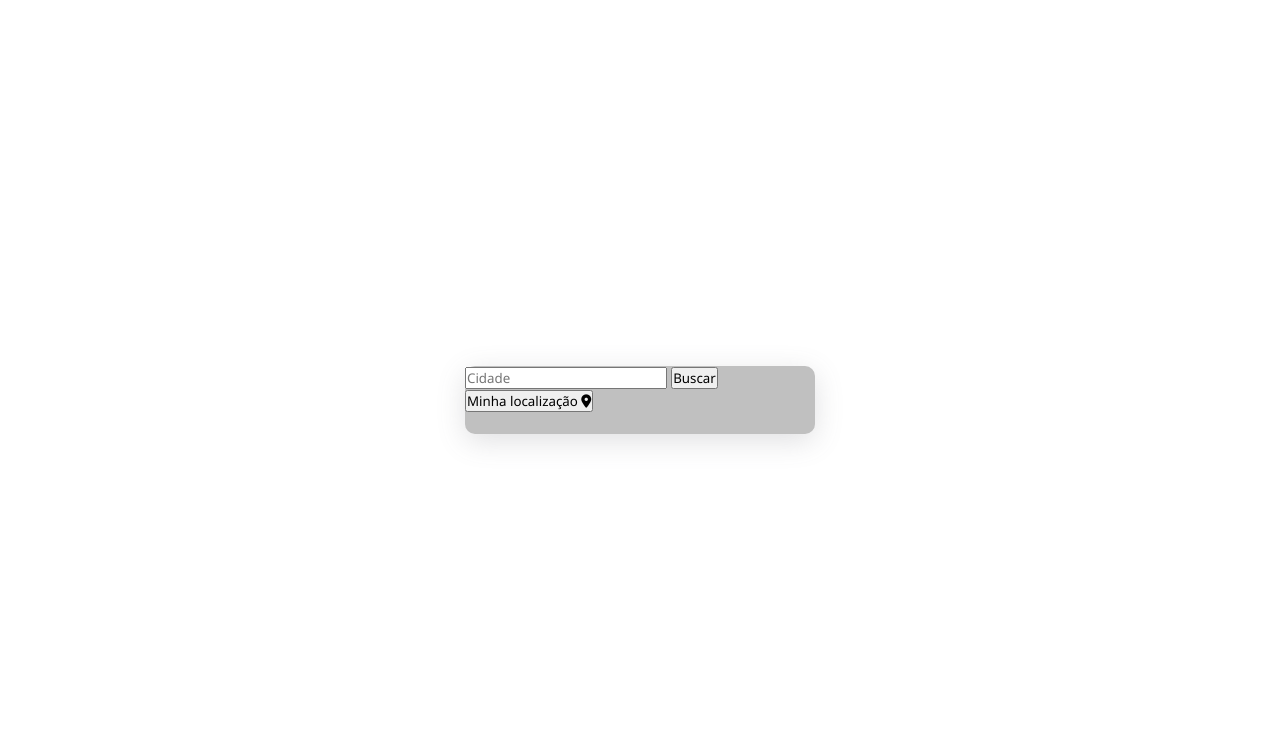
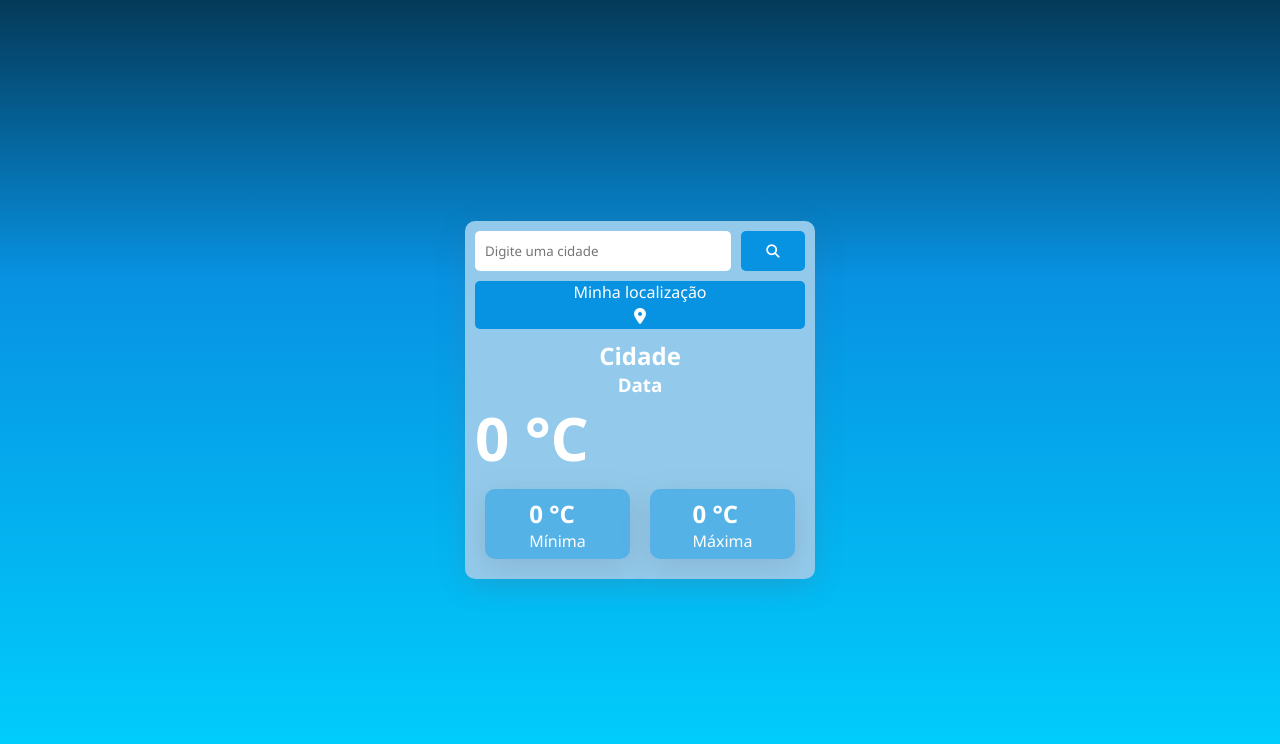
Before and after one commit to lucas-sj/myWeather, a plain HTML site: page index.html in a window 1280 px wide. Drawn offline with nearby package versions, Linux system fonts and the light colour scheme.

Commit message:
Adjusting the page style

```diff
--- a/index.html
+++ b/index.html
@@ -9,37 +9,50 @@
 </head>
 <body>
     <div class="main_content">
-        <header><!-- Conteudo com as informações de manhã, tarde e noite -->
-            <div>
+        <div><!-- Conteudo com as informações de manhã, tarde e noite -->
+            <div class="externalSearch">
+                <input type="text" placeholder="Digite uma cidade" id="externalCity">
+                <button id="getExternalLocation"><i class="fa-solid fa-magnifying-glass"></i></button>
+            </div>
+            <div class="mySearch">
                 <div>
-                    <input type="text" placeholder="Cidade" id="externalCity">
-                    <button id="getExternalLocation">Buscar</button>
-                </div>
-                <div>
-                    <button id="getMyLocation">Minha localização <i class="fa-solid fa-location-dot"></i></button>
+                    <div>
+                        <div id="getMyLocation">Minha localização</div>
+                        <div id="iconMyLocation"><i class="fa-solid fa-location-dot"></i></div>
+                    </div>
                 </div>
             </div>
-        </header>
+        </div>
         <section class="content">
-            <div><!-- Conteudo da cidade, dia em numero dia em segunda,terça... e mes -->
-                <div>
-                    <p id="location"></p>
+
+            <div id="sMyCity"><!-- Conteudo da cidade, dia em numero dia em segunda,terça... e mes -->
+                <div><h1 id="location">Cidade</h1></div>
+            </div>
+            <div id="sMyDate">
+                <div><h3 id="currentDate">Data</h3></div>
+            </div>
+
+            <div><!-- Temperatura em graus e icone dependendo do clima-->
+                <div class="mainTemp">
+                    <div><p id="temperatura">0 °C</p></div>
+                    <div><img src="" id="icon_weather"></div>
+                    <p id="description"></p>
                 </div>
-                <div></div>
-            </div>
-            <div>
-                <div><!-- Temperatura em graus e icone dependendo do clima-->
-                    <div>
-                        <h1 id="temperatura"></h1>
-                        <h2 id="temperatura_min"></h2>
-                        <h3 id="temperatura_max"></h3>
+                <div class="nextTemp">
+                    <div class="tempView">
+                        <div>
+                            <h2 id="temperatura_min">0 °C</h2>
+                            <div>Mínima</div>
+                        </div>
                     </div>
-                    <div>
-                        <img src="" id="icon_weather">
+                    <div class="tempView">
+                        <div>
+                            <h2 id="temperatura_max">0 °C</h2>
+                            <div>Máxima</div>
+                        </div>
                     </div>
                 </div>
                 <div><!-- Informação se está com nuvem ou insolarado -->
-                    <label id="description"></label>
                 </div>
                 <div>
                     <p id="humidity"></p>
--- a/scripts.js
+++ b/scripts.js
@@ -4,6 +4,7 @@ const api_key = '3c98783f23b44423d06cd3607435ce4c';
 const btExternalLocation = document.querySelector("#getExternalLocation")
 const btGetMyLocation = document.querySelector("#getMyLocation");
 const txtExternalCity = document.querySelector("#externalCity");
+const currentDate = document.querySelector("#currentDate");
 
 const locationParagraph = document.getElementById('location');
 const iconWeather = document.getElementById('icon_weather');
@@ -32,7 +33,17 @@ function callWeatherAPI(url){
         description.textContent = data.weather[0].description;
         humidity.textContent = `${data.main.humidity}%`
         speed.textContent = `${data.wind.speed} km/h`
-        console.log(data);
+        // console.log(data);
+        const currentDate = document.querySelector("#currentDate");
+        const dataAtual = new Date();
+        const diasSemana = ['Domingo', 'Segunda-feira', 'Terça-feira', 'Quarta-feira', 'Quinta-feira', 'Sexta-feira', 'Sábado'];
+        const meses = ['Janeiro', 'Fevereiro', 'Março', 'Abril', 'Maio', 'Junho', 'Julho', 'Agosto', 'Setembro', 'Outubro', 'Novembro', 'Dezembro'];
+        const diaSemana = diasSemana[dataAtual.getDay()];
+        const dia = dataAtual.getDate();
+        const mes = meses[dataAtual.getMonth()];
+        const ano = dataAtual.getFullYear();
+        const dataFormatada = `${diaSemana} ${dia} de ${mes} de ${ano}`;
+        currentDate.textContent = dataFormatada;
     })
     .catch(error => {
       console.error('Erro ao fazer a requisição:', error);
@@ -66,6 +77,11 @@ btGetMyLocation.addEventListener("click", (e) => {
 btExternalLocation.addEventListener("click", (e) =>{
   e.preventDefault();
   const city = txtExternalCity.value;
-  const base_url_externallocation = `https://api.openweathermap.org/data/2.5/weather?q=${city}&lang=pt_br&units=metric&APPID=${api_key}`;
-  callWeatherAPI(base_url_externallocation)
+  if(city != ""){
+    const base_url_externallocation = `https://api.openweathermap.org/data/2.5/weather?q=${city}&lang=pt_br&units=metric&APPID=${api_key}`;
+    callWeatherAPI(base_url_externallocation)
+  }else{
+    alert('Preencha com uma cidade')
+  }
+
 })
--- a/styles.css
+++ b/styles.css
@@ -11,12 +11,92 @@ body{
     justify-content: center;
     align-items: center;
     height: 100vh;
+    background: linear-gradient(180deg, rgb(4, 57, 88) 0%, #0792e2 35%, rgba(0,212,255,1) 100%);
 }
 .main_content{
     width: 350px;
     max-width: 600px;
+    min-height: 300px;
     border-radius: 10px;
-    background-color: #c0c0c0;
+    padding: 10px;
+    background-color: #93caeb;
     color: #fff;
-    box-shadow: rgba(100, 100, 111, 0.2) 0px 7px 29px 0px;
+    box-shadow: #64646f33 0px 7px 29px 0px;
 }
+.externalSearch{
+    display: flex;
+
+    #externalCity{
+        height: 40px;
+        width: 80%;
+        margin-right: 10px;
+        padding-left: 10px;
+        border: none;
+        border-radius: 5px;
+    }
+    #getExternalLocation{
+        background-color: #0792e2;
+        color: #fff;
+        cursor: pointer;
+        width: 20%;
+        border: none;
+        border-radius: 5px;
+    }
+}
+.mySearch{
+    width: 100%;
+    display: flex;
+    justify-content: center;
+    align-items: center;
+    background-color: #0792e2;
+    border-radius: 5px;
+    margin: 10px 0px;
+    cursor: pointer;
+    #iconMyLocation{
+        padding: 5px;
+        display: flex;
+        justify-content: center;
+        align-self: center;
+    }
+}
+.content{
+    width: 100%;
+    #sMyCity{
+        display: flex;
+        justify-content: center;
+        align-items: center;
+    }
+    #sMyDate{
+        display: flex;
+        justify-content: center;
+    }
+    .mainTemp{
+        display: flex;
+        justify-content: space-between;
+        align-items: center;
+        #temperatura{
+            font-size: 60px;
+            font-weight: 600;
+        }
+        #description{
+            font-weight: 600;
+            font-size: 16px;
+            text-transform: capitalize;
+        }
+    }
+    .nextTemp{
+        display: flex;
+        width: 100%;
+        .tempView{
+            background-color: #0792e271;
+            border-radius: 10px;
+            margin: 10px;
+            box-shadow: #64646f33 0px 7px 29px 0px;
+            width: 50%;
+            height: 70px;
+            display: flex;
+            align-items: center;
+            justify-content: center;
+        }
+    }
+}
```
